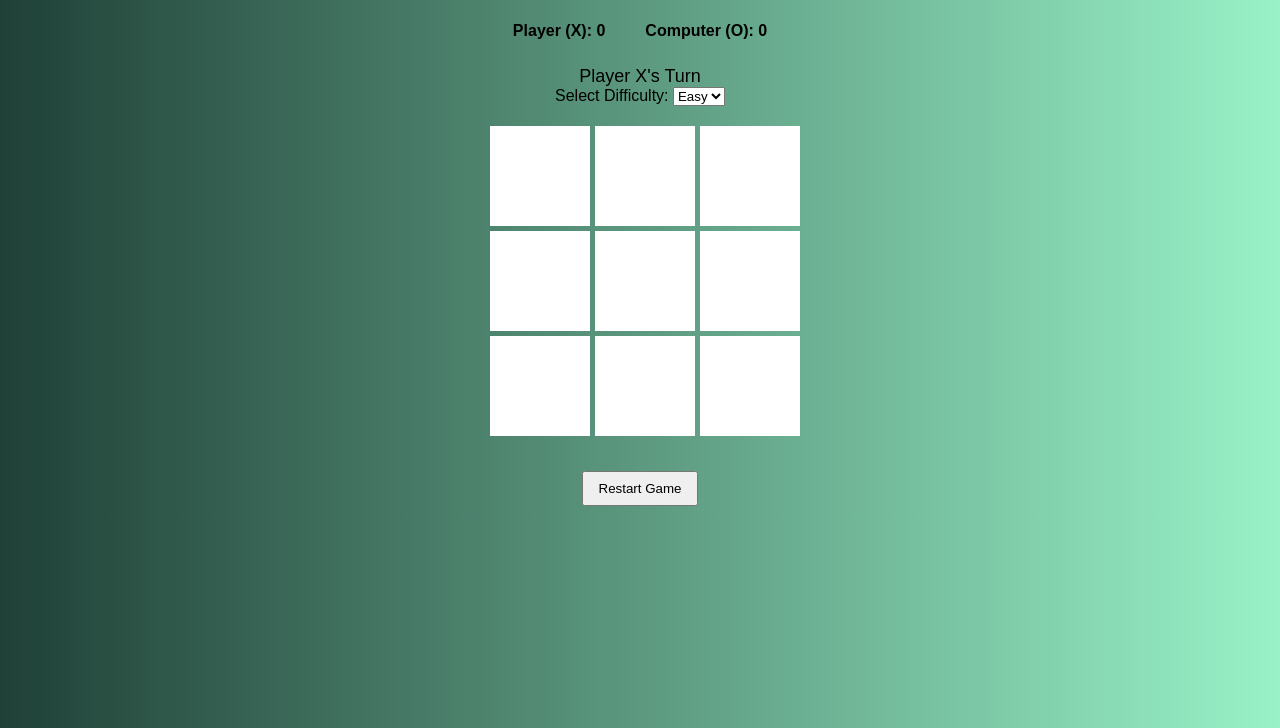
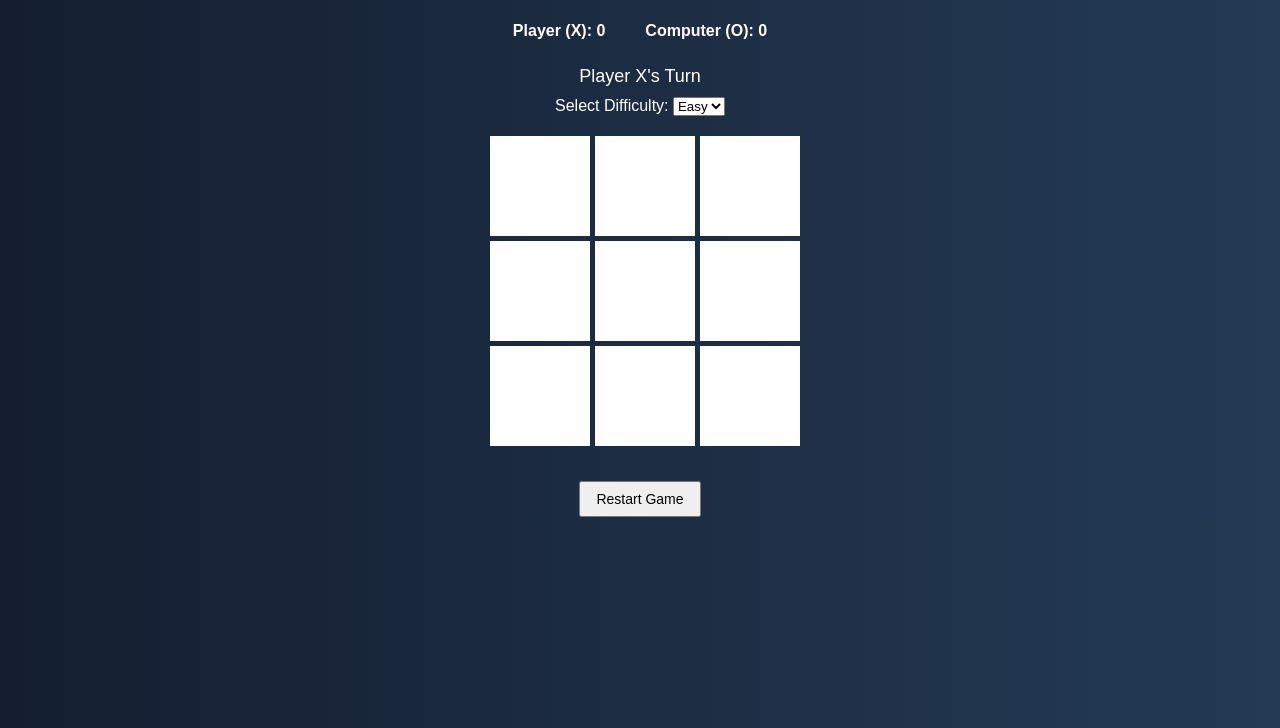
Before and after one commit to Prasad1124/tic-tac-toe-game, a plain HTML site: page index.html in a window 1280 px wide. Shown: the part 72-800 px from the top of the page. Drawn offline with Linux system fonts and the light colour scheme.

Commit message:
Update CSS styles for body and elements

```diff
--- a/style.css
+++ b/style.css
@@ -1,7 +1,8 @@
 body {
-    font-family: Arial;
+    font-family: Arial, sans-serif;
     text-align: center;
-    background: linear-gradient(to right, #1f4037, #99f2c8);
+    background: linear-gradient(to right, #141e30, #243b55);
+    color: white;
 }
 
 h1 {
@@ -20,6 +21,7 @@ h1 {
     width: 100px;
     height: 100px;
     background: white;
+    color: black;
     font-size: 40px;
     display: flex;
     justify-content: center;
@@ -31,11 +33,6 @@ h1 {
     background: #ddd;
 }
 
-.status {
-    font-size: 18px;
-    margin-top: 10px;
-}
-
 .scoreboard {
     display: flex;
     justify-content: center;
@@ -43,8 +40,18 @@ h1 {
     font-weight: bold;
 }
 
+.status {
+    margin-top: 10px;
+    font-size: 18px;
+}
+
+.difficulty-container {
+    margin-top: 10px;
+}
+
 button {
     padding: 8px 15px;
     margin-top: 15px;
     cursor: pointer;
+    font-size: 14px;
 }
```
